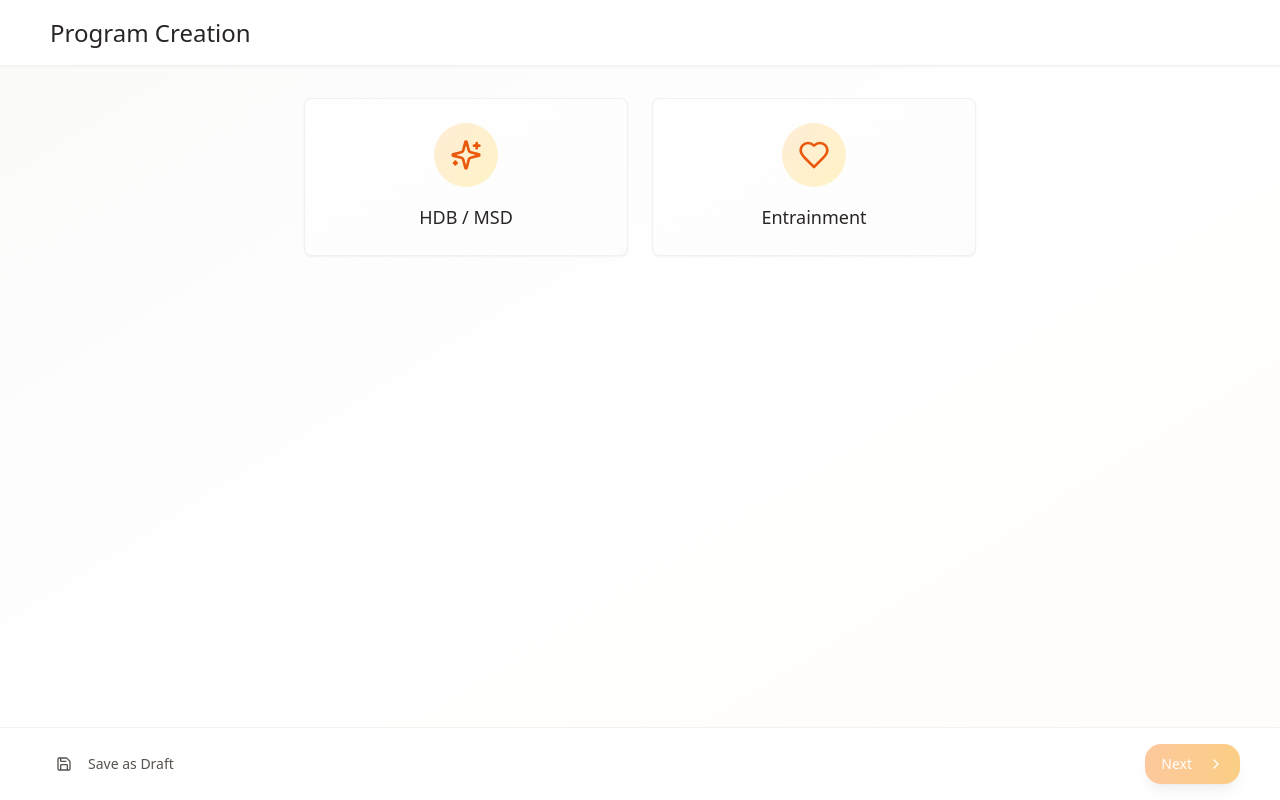
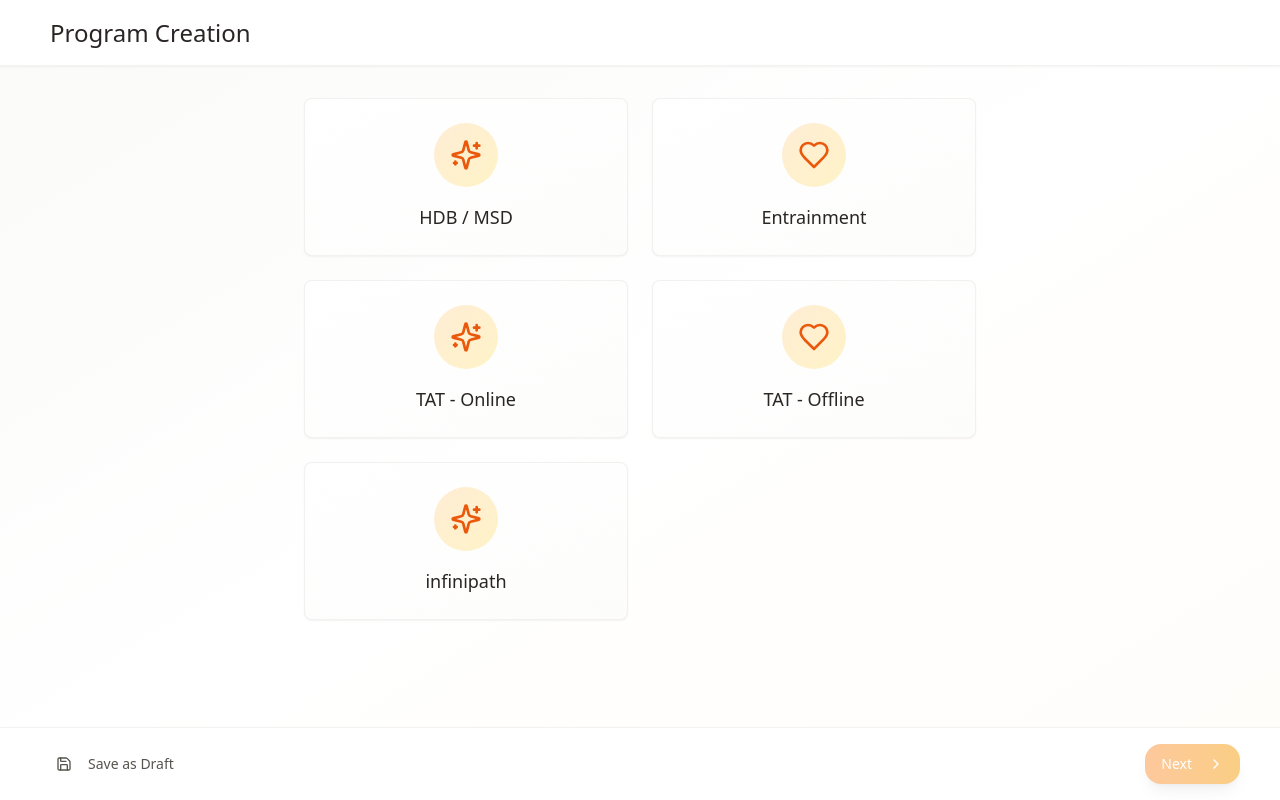
Before and after one commit to SweetyGrace/infinitheism-program-weaver, a React (Vite) app: page / in a window 1280 px wide. Built offline with nearby package versions, Linux system fonts and the light colour scheme.

Commit message:
Add program types to selection screen
Added TAT (Online/Offline) and Infinipath program types to the program type selection screen.

```diff
--- a/src/components/ProgramCreation.tsx
+++ b/src/components/ProgramCreation.tsx
@@ -1,4 +1,3 @@
-
 import React, { useState, useEffect } from 'react';
 import { ChevronRight, Save, Eye, Plus, Info, Sparkles, Heart } from 'lucide-react';
 import { Button } from '@/components/ui/button';
@@ -80,6 +79,30 @@ const programTypes: ProgramType[] = [
     icon: Heart,
     defaultSessions: ['ENT1', 'ENT2'],
     defaultDuration: 3
+  },
+  {
+    id: 'tat-online',
+    name: 'TAT - Online',
+    description: '',
+    icon: Sparkles,
+    defaultSessions: ['TAT Online 1', 'TAT Online 2'],
+    defaultDuration: 5
+  },
+  {
+    id: 'tat-offline',
+    name: 'TAT - Offline',
+    description: '',
+    icon: Heart,
+    defaultSessions: ['TAT Offline 1', 'TAT Offline 2'],
+    defaultDuration: 5
+  },
+  {
+    id: 'infinipath',
+    name: 'infinipath',
+    description: '',
+    icon: Sparkles,
+    defaultSessions: ['Infinipath 1', 'Infinipath 2'],
+    defaultDuration: 4
   }
 ];
 
@@ -566,10 +589,7 @@ const ProgramCreation = () => {
                                   />
                                 </div>
                                 <div className="space-y-2">
-                                  <Label className="text-stone-800 flex items-center gap-2">
-                                    End Date
-                                    <Info className="w-4 h-4 text-stone-500" />
-                                  </Label>
+                                  <Label className="text-stone-800">End Date</Label>
                                   <Input
                                     type="date"
                                     value={programData.sessionSchedules[session]?.endDate || ''}
@@ -602,10 +622,7 @@ const ProgramCreation = () => {
                                   />
                                 </div>
                                 <div className="space-y-2">
-                                  <Label className="text-stone-800 flex items-center gap-2">
-                                    Check-out Time
-                                    <Info className="w-4 h-4 text-stone-500" />
-                                  </Label>
+                                  <Label className="text-stone-800">Check-out Time</Label>
                                   <Input
                                     type="time"
                                     value={programData.sessionSchedules[session]?.checkOutTime || ''}
```
